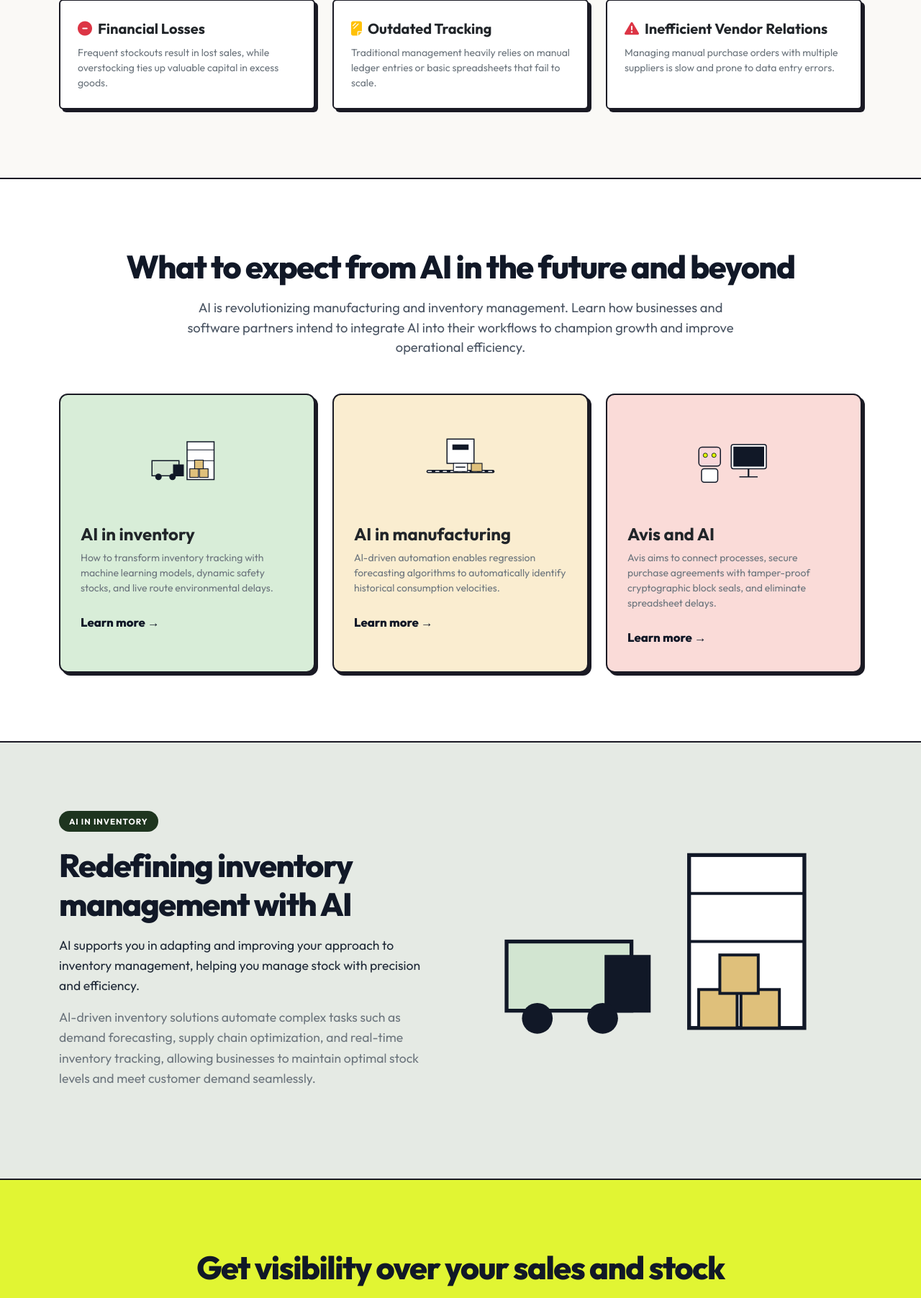
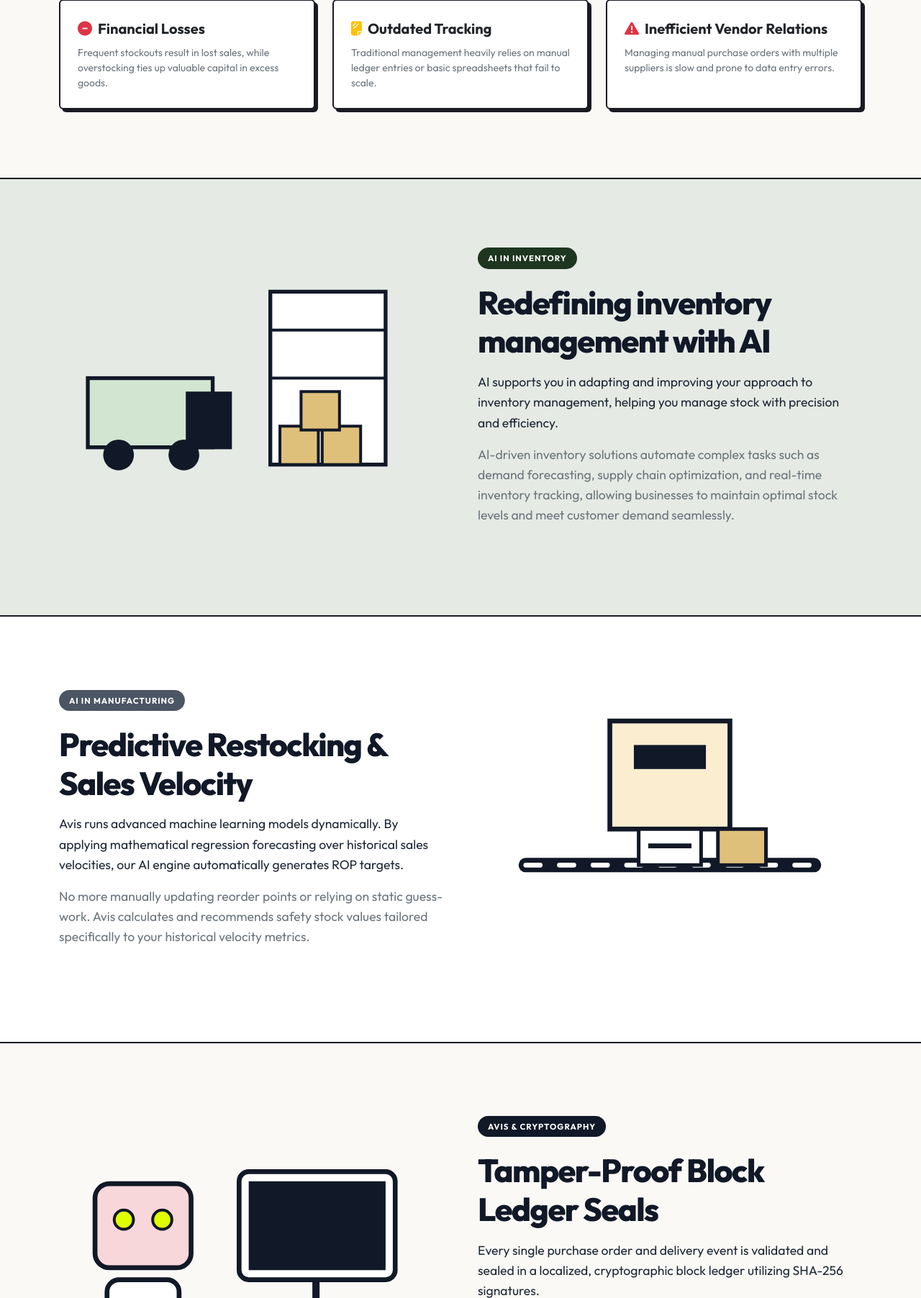
Before and after one commit to ParthChoudhary123/avis2, a Django app: page / in a window 1280 px wide. Shown: the part 973-2777 px from the top of the page at 72% size. Run offline with Django 5.2, Linux system fonts and the light colour scheme.

Commit message:
Restructure feature rows into alternating Z-pattern layout (text/image and image/text columns) in landing.html

```diff
--- a/inventory/templates/inventory/landing.html
+++ b/inventory/templates/inventory/landing.html
@@ -463,136 +463,13 @@
         </div>
     </section>
 
-    <!-- 3. AI Expectation Grid Section (Reference Image 2) -->
-    <section class="landing-section bg-white-section" id="features">
-        <div class="container text-center">
-            <h2 class="section-title-neo">What to expect from AI in the future and beyond</h2>
-            <p class="section-subtitle-neo mx-auto" style="max-width: 800px;">
-                AI is revolutionizing manufacturing and inventory management. Learn how businesses and software partners intend to integrate AI into their workflows to champion growth and improve operational efficiency.
-            </p>
+    <!-- 3. Alternating Two-Column Layout (Zig-Zag / Z-Pattern rows) -->
 
-            <div class="row g-4 text-start">
-                <!-- Card 1: AI in Inventory (Mint Green, Reference Image 2) -->
-                <div class="col-md-4">
-                    <div class="expectation-card bg-mint-pastel">
-                        <div class="card-ill-box">
-                            <svg viewBox="0 0 160 120" width="120" height="90" fill="none" xmlns="http://www.w3.org/2000/svg">
-                                <!-- Warehouse Door -->
-                                <rect x="80" y="20" width="50" height="70" fill="#ffffff" stroke="#111827" stroke-width="2" />
-                                <line x1="80" y1="35" x2="130" y2="35" stroke="#111827" stroke-width="1.5" />
-                                <line x1="80" y1="55" x2="130" y2="55" stroke="#111827" stroke-width="1.5" />
-                                <!-- Delivery Truck -->
-                                <g transform="translate(15, 45)">
-                                    <rect x="0" y="10" width="50" height="28" fill="#d2e5d1" stroke="#111827" stroke-width="2" />
-                                    <rect x="40" y="18" width="18" height="20" fill="#111827" stroke="#111827" stroke-width="2" />
-                                    <circle cx="12" cy="40" r="6" fill="#111827" />
-                                    <circle cx="38" cy="40" r="6" fill="#111827" />
-                                </g>
-                                <!-- Cardboard Boxes -->
-                                <g transform="translate(85, 60)">
-                                    <rect x="0" y="10" width="16" height="16" fill="#dfc07b" stroke="#111827" stroke-width="1.5" />
-                                    <rect x="18" y="10" width="16" height="16" fill="#dfc07b" stroke="#111827" stroke-width="1.5" />
-                                    <rect x="9" y="-6" width="16" height="16" fill="#dfc07b" stroke="#111827" stroke-width="1.5" />
-                                </g>
-                            </svg>
-                        </div>
-                        <h4 class="fw-bold text-dark mb-2">AI in inventory</h4>
-                        <p class="text-secondary small mb-4">
-                            How to transform inventory tracking with machine learning models, dynamic safety stocks, and live route environmental delays.
-                        </p>
-                        {% if user.is_authenticated %}
-                            <a href="{% url 'product_list' %}" class="hero-anchor-link">Learn more →</a>
-                        {% else %}
-                            <a href="{% url 'login' %}" class="hero-anchor-link">Learn more →</a>
-                        {% endif %}
-                    </div>
-                </div>
-
-                <!-- Card 2: AI in Manufacturing (Pale Yellow, Reference Image 2) -->
-                <div class="col-md-4">
-                    <div class="expectation-card bg-yellow-pastel">
-                        <div class="card-ill-box">
-                            <svg viewBox="0 0 160 120" width="120" height="90" fill="none" xmlns="http://www.w3.org/2000/svg">
-                                <!-- Conveyor belt -->
-                                <path d="M20 75 L140 75" stroke="#111827" stroke-width="6" stroke-linecap="round" />
-                                <path d="M20 75 L140 75" stroke="#ffffff" stroke-width="2" stroke-linecap="round" stroke-dasharray="6 8" />
-                                <!-- QR Label machine -->
-                                <g transform="translate(55, 15)">
-                                    <rect x="0" y="0" width="50" height="45" fill="#ffffff" stroke="#111827" stroke-width="2" />
-                                    <rect x="10" y="10" width="30" height="10" fill="#111827" />
-                                    <!-- Barcode output -->
-                                    <path d="M12 45 L12 60 L38 60 L38 45 Z" fill="#ffffff" stroke="#111827" stroke-width="1.5" />
-                                    <line x1="16" y1="52" x2="34" y2="52" stroke="#111827" stroke-width="2" />
-                                </g>
-                                <!-- Moving box -->
-                                <g transform="translate(100, 60)">
-                                    <rect x="0" y="0" width="20" height="15" fill="#dfc07b" stroke="#111827" stroke-width="1.5" />
-                                </g>
-                            </svg>
-                        </div>
-                        <h4 class="fw-bold text-dark mb-2">AI in manufacturing</h4>
-                        <p class="text-secondary small mb-4">
-                            Al-driven automation enables regression forecasting algorithms to automatically identify historical consumption velocities.
-                        </p>
-                        {% if user.is_authenticated %}
-                            <a href="{% url 'manager_dashboard' %}" class="hero-anchor-link">Learn more →</a>
-                        {% else %}
-                            <a href="{% url 'login' %}" class="hero-anchor-link">Learn more →</a>
-                        {% endif %}
-                    </div>
-                </div>
-
-                <!-- Card 3: Avis and AI (Pale Pink, Reference Image 2) -->
-                <div class="col-md-4">
-                    <div class="expectation-card bg-pink-pastel">
-                        <div class="card-ill-box">
-                            <svg viewBox="0 0 160 120" width="120" height="90" fill="none" xmlns="http://www.w3.org/2000/svg">
-                                <!-- Monitor screen -->
-                                <rect x="75" y="25" width="65" height="45" rx="4" fill="#ffffff" stroke="#111827" stroke-width="2" />
-                                <rect x="79" y="29" width="57" height="37" fill="#111827" />
-                                <line x1="107" y1="70" x2="107" y2="85" stroke="#111827" stroke-width="3" />
-                                <line x1="90" y1="85" x2="124" y2="85" stroke="#111827" stroke-width="2" />
-                                <!-- Cute little robot -->
-                                <g transform="translate(15, 30)">
-                                    <rect x="0" y="0" width="40" height="35" rx="6" fill="#f8d7da" stroke="#111827" stroke-width="2" />
-                                    <circle cx="12" cy="15" r="4" fill="#DFFF00" stroke="#111827" stroke-width="1.2" />
-                                    <circle cx="28" cy="15" r="4" fill="#DFFF00" stroke="#111827" stroke-width="1.2" />
-                                    <rect x="5" y="40" width="30" height="25" rx="5" fill="#ffffff" stroke="#111827" stroke-width="2" />
-                                </g>
-                            </svg>
-                        </div>
-                        <h4 class="fw-bold text-dark mb-2">Avis and AI</h4>
-                        <p class="text-secondary small mb-4">
-                            Avis aims to connect processes, secure purchase agreements with tamper-proof cryptographic block seals, and eliminate spreadsheet delays.
-                        </p>
-                        {% if user.is_authenticated %}
-                            <a href="{% url 'blockchain_view' %}" class="hero-anchor-link">Learn more →</a>
-                        {% else %}
-                            <a href="{% url 'login' %}" class="hero-anchor-link">Learn more →</a>
-                        {% endif %}
-                    </div>
-                </div>
-            </div>
-        </div>
-    </section>
-
-    <!-- 4. Detailed Spotlight Section (Sage Green Backdrop, Reference Image 3) -->
+    <!-- Row 2: Image on Left | Text on Right (Sage Green backdrop) -->
     <section class="spotlight-section" id="spotlight">
         <div class="container">
             <div class="row align-items-center g-5">
-                <!-- Left Details Column -->
-                <div class="col-lg-6 text-start text-dark">
-                    <span class="capsule-badge-olive">AI in inventory</span>
-                    <h2 class="section-title-neo">Redefining inventory management with AI</h2>
-                    <p class="hero-body-text mb-3">
-                        AI supports you in adapting and improving your approach to inventory management, helping you manage stock with precision and efficiency.
-                    </p>
-                    <p class="hero-body-text text-secondary small">
-                        Al-driven inventory solutions automate complex tasks such as demand forecasting, supply chain optimization, and real-time inventory tracking, allowing businesses to maintain optimal stock levels and meet customer demand seamlessly.
-                    </p>
-                </div>
-
-                <!-- Right Graphic Column -->
+                <!-- Left Graphic Column -->
                 <div class="col-lg-6 text-center">
                     <svg viewBox="0 0 200 150" width="100%" height="100%" fill="none" xmlns="http://www.w3.org/2000/svg">
                         <!-- Warehouse Door -->
@@ -613,6 +490,95 @@
                             <rect x="11" y="-8" width="20" height="20" fill="#dfc07b" stroke="#111827" stroke-width="1.5" />
                         </g>
                     </svg>
+                </div>
+
+                <!-- Right Details Column -->
+                <div class="col-lg-6 text-start text-dark">
+                    <span class="capsule-badge-olive">AI in inventory</span>
+                    <h2 class="section-title-neo">Redefining inventory management with AI</h2>
+                    <p class="hero-body-text mb-3">
+                        AI supports you in adapting and improving your approach to inventory management, helping you manage stock with precision and efficiency.
+                    </p>
+                    <p class="hero-body-text text-secondary small">
+                        Al-driven inventory solutions automate complex tasks such as demand forecasting, supply chain optimization, and real-time inventory tracking, allowing businesses to maintain optimal stock levels and meet customer demand seamlessly.
+                    </p>
+                </div>
+            </div>
+        </div>
+    </section>
+
+    <!-- Row 3: Text on Left | Image on Right (White background) -->
+    <section class="landing-section bg-white-section" id="predictive-engine">
+        <div class="container">
+            <div class="row align-items-center g-5">
+                <!-- Left Details Column -->
+                <div class="col-lg-6 text-start text-dark">
+                    <span class="capsule-badge-olive" style="background-color: #4b5563 !important;">AI in manufacturing</span>
+                    <h2 class="section-title-neo">Predictive Restocking & Sales Velocity</h2>
+                    <p class="hero-body-text mb-3">
+                        Avis runs advanced machine learning models dynamically. By applying mathematical regression forecasting over historical sales velocities, our AI engine automatically generates ROP targets.
+                    </p>
+                    <p class="hero-body-text text-secondary small">
+                        No more manually updating reorder points or relying on static guess-work. Avis calculates and recommends safety stock values tailored specifically to your historical velocity metrics.
+                    </p>
+                </div>
+
+                <!-- Right Graphic Column -->
+                <div class="col-lg-6 text-center">
+                    <svg viewBox="0 0 160 120" width="100%" height="100%" fill="none" xmlns="http://www.w3.org/2000/svg">
+                        <!-- Conveyor belt -->
+                        <path d="M20 75 L140 75" stroke="#111827" stroke-width="6" stroke-linecap="round" />
+                        <path d="M20 75 L140 75" stroke="#ffffff" stroke-width="2" stroke-linecap="round" stroke-dasharray="6 8" />
+                        <!-- QR Label machine -->
+                        <g transform="translate(55, 15)">
+                            <rect x="0" y="0" width="50" height="45" fill="#faedd0" stroke="#111827" stroke-width="2" />
+                            <rect x="10" y="10" width="30" height="10" fill="#111827" />
+                            <!-- Barcode output -->
+                            <path d="M12 45 L12 60 L38 60 L38 45 Z" fill="#ffffff" stroke="#111827" stroke-width="1.5" />
+                            <line x1="16" y1="52" x2="34" y2="52" stroke="#111827" stroke-width="2" />
+                        </g>
+                        <!-- Moving box -->
+                        <g transform="translate(100, 60)">
+                            <rect x="0" y="0" width="20" height="15" fill="#dfc07b" stroke="#111827" stroke-width="1.5" />
+                        </g>
+                    </svg>
+                </div>
+            </div>
+        </div>
+    </section>
+
+    <!-- Row 4: Image on Left | Text on Right (Warm Cream background) -->
+    <section class="landing-section bg-cream-section" id="cryptography-seals">
+        <div class="container">
+            <div class="row align-items-center g-5">
+                <!-- Left Graphic Column -->
+                <div class="col-lg-6 text-center">
+                    <svg viewBox="0 0 160 120" width="100%" height="100%" fill="none" xmlns="http://www.w3.org/2000/svg">
+                        <!-- Monitor screen -->
+                        <rect x="75" y="25" width="65" height="45" rx="4" fill="#ffffff" stroke="#111827" stroke-width="2" />
+                        <rect x="79" y="29" width="57" height="37" fill="#111827" />
+                        <line x1="107" y1="70" x2="107" y2="85" stroke="#111827" stroke-width="3" />
+                        <line x1="90" y1="85" x2="124" y2="85" stroke="#111827" stroke-width="2" />
+                        <!-- Cute little robot -->
+                        <g transform="translate(15, 30)">
+                            <rect x="0" y="0" width="40" height="35" rx="6" fill="#f8d7da" stroke="#111827" stroke-width="2" />
+                            <circle cx="12" cy="15" r="4" fill="#DFFF00" stroke="#111827" stroke-width="1.2" />
+                            <circle cx="28" cy="15" r="4" fill="#DFFF00" stroke="#111827" stroke-width="1.2" />
+                            <rect x="5" y="40" width="30" height="25" rx="5" fill="#ffffff" stroke="#111827" stroke-width="2" />
+                        </g>
+                    </svg>
+                </div>
+
+                <!-- Right Details Column -->
+                <div class="col-lg-6 text-start text-dark">
+                    <span class="capsule-badge-olive" style="background-color: #111827 !important;">Avis & Cryptography</span>
+                    <h2 class="section-title-neo">Tamper-Proof Block Ledger Seals</h2>
+                    <p class="hero-body-text mb-3">
+                        Every single purchase order and delivery event is validated and sealed in a localized, cryptographic block ledger utilizing SHA-256 signatures.
+                    </p>
+                    <p class="hero-body-text text-secondary small">
+                        Enjoy total data integrity and guarantee transparency across all vendor communication, completely eliminating spreadsheet tampering or unilateral data modification disputes.
+                    </p>
                 </div>
             </div>
         </div>
```
